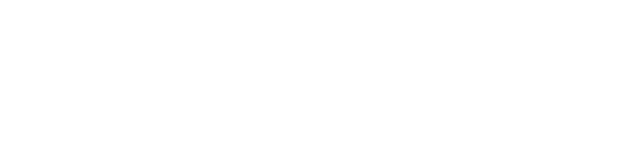
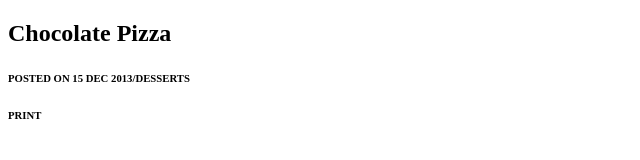
Before and after one commit to OCDAmmo3/chocolate-pizza, a plain HTML site: page index.html in a window 1280 px wide. Shown: the whole page, without its empty margins (0-640 px from the left). Drawn offline with Linux system fonts and the light colour scheme.

Commit message:
Added top text and date of post

```diff
--- a/index.html
+++ b/index.html
@@ -9,7 +9,9 @@
 
         </header>
         <section id="pizzaPic">
-
+            <h2>Chocolate Pizza</h2>
+            <h6>POSTED ON 15 DEC 2013/DESSERTS</h6>
+            <h6>PRINT</h6>
         </section>
         <section id="paras">
 
```
